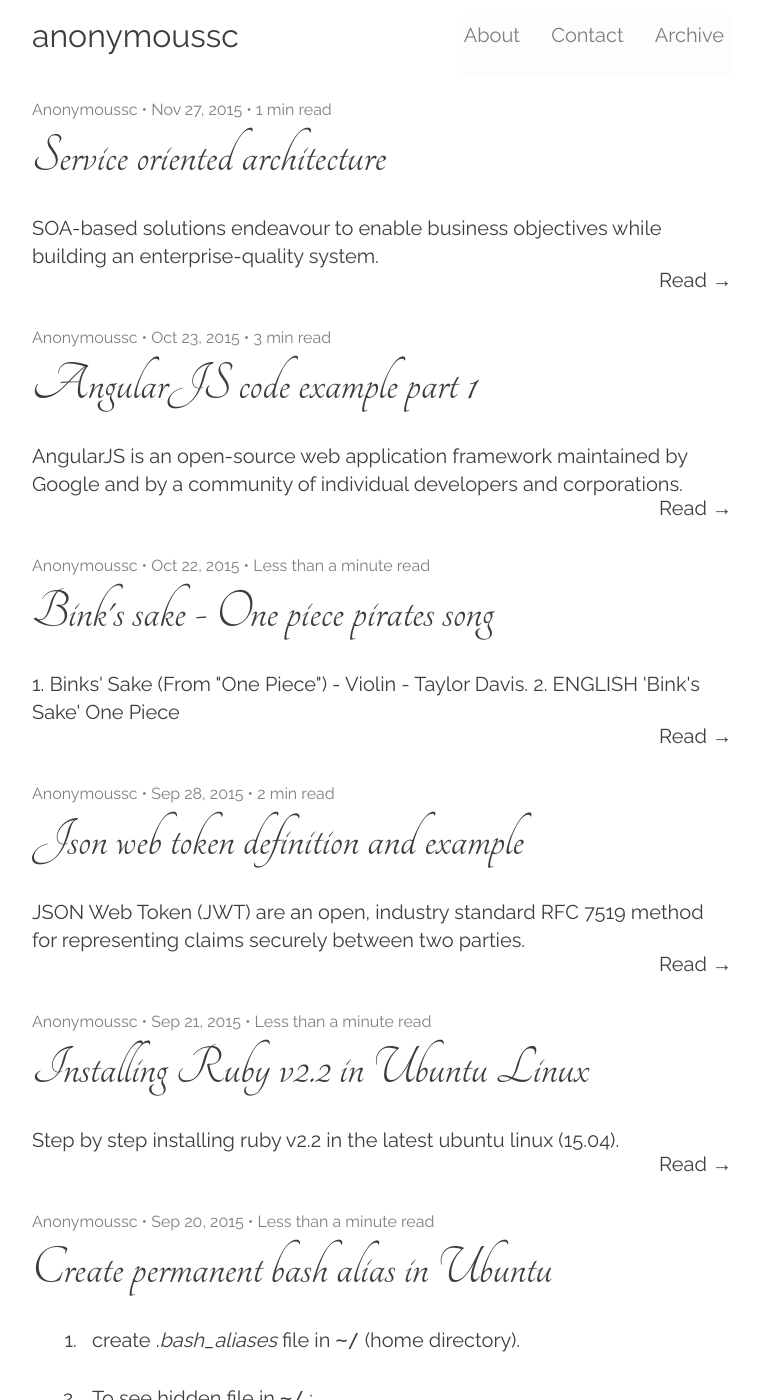
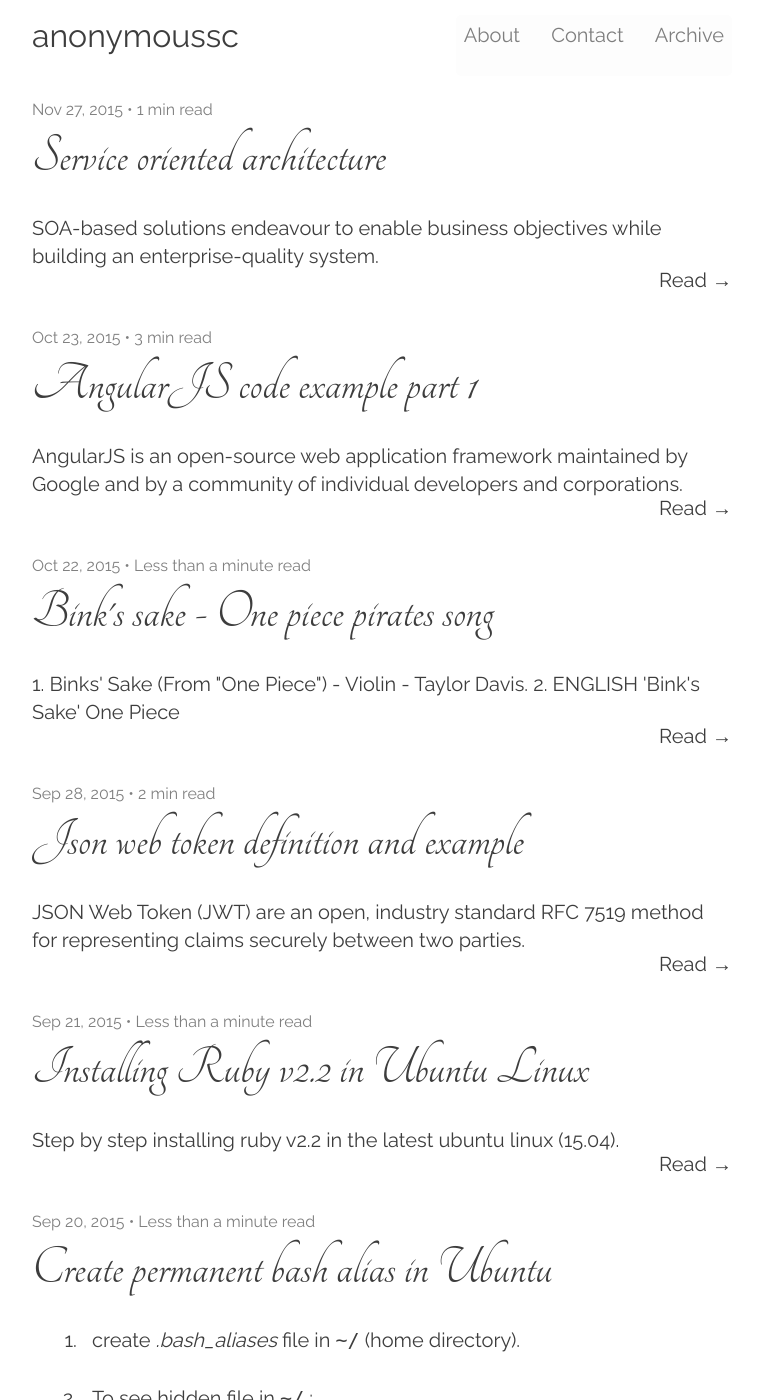
Before and after one commit to anonymoussc/anonymoussc.github.io, a Jekyll site: the page built from index.html, in a window 1280 px wide and 1400 px high. Shown: the whole window, without its empty margins (258-1017 px from the left). Built offline with Jekyll 4.4.1, drawn with Linux system fonts in a browser that asks for light colours; nearby versions of some CDN libraries; the list of posts is cut into pages by our own code; part of the change alters nothing that is shown; some of the changed text lies outside the part shown.

```diff
--- a/_config.yml
+++ b/_config.yml
@@ -32,7 +32,7 @@ theme-color: 64, 0, 0 # Original: 0, 240, 255
 text-color: 0, 0, 0 # Original: 0, 0, 0
 background-color: 255, 255, 255 # Original: 255, 255, 255
 display-author-post-page: true
-display-author-front-page: true
+display-author-front-page: false
 # http://alanwsmith.com/jekyll-liquid-date-formatting-examples
 date_format: "%b %-d, %Y"
 nav-breaking-point: 610px
```
Also changed, not shown: 1 other file.
